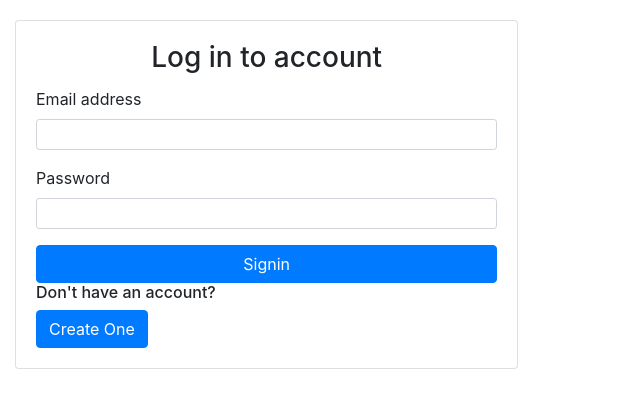
After one commit to PNC-WEP-ONE-WEEK-PROJECT/PHP-DB-G14, a PHP site: page /views/login.php in a window 1280 px wide. The commit adds this page. Shown: the top 408 px of the page, without its empty margins (0-640 px from the left). Run offline with PHP 8.4, Linux system fonts and the light colour scheme.

Commit message:
#10 singin/singout

```diff
--- a/controllers/edit_comment.php
+++ b/controllers/edit_comment.php
@@ -1,4 +1,3 @@
-
 <?php
 require_once ('../models/post.php');
 if($_SERVER['REQUEST_METHOD'] == 'POST'){
--- a/controllers/edit_post.php
+++ b/controllers/edit_post.php
@@ -1,4 +1,3 @@
-
 <?php
 require_once ('../models/post.php');
 if($_SERVER['REQUEST_METHOD'] == 'POST'){
--- a/css/style.css
+++ b/css/style.css
@@ -13,7 +13,6 @@ span{
 }
 
 .card{
-    /* border: 1px solid black; */
     margin:auto;
     background-color: #fff;
     margin-top: 20px;
--- a/views/comment_view.php
+++ b/views/comment_view.php
@@ -2,7 +2,6 @@
 <?php
 
 isset($_GET['id']) ? $id = $_GET['id'] : $id = null;
-
 ?>
 <form action="../controllers/comment_post.php" method="post" enctype="multipart/form-data" >
     <div class="card col-3">
--- a/views/edit_view.php
+++ b/views/edit_view.php
@@ -8,7 +8,6 @@ require_once ("../templates/header.php");
         $getPost=getPost($id);
         $text = $getPost['description'];
     ?>
-
     <form action="../controllers/edit_post.php" method="post" enctype="multipart/form-data" class="m-3">
         <div class="card">
             <div class="card-header">
--- /dev/null
+++ b/views/login.php
@@ -0,0 +1,36 @@
+<?php
+    session_start();
+    if (isset($_SESSION["userId"]) and !empty($_SESSION["userId"])) {
+        session_destroy();
+    }
+?>
+<?php require_once "../templates/header.php"; ?>
+<div class="global-container  col-5">
+    <div class="card login-form">
+        <div class="card-body">
+            <h3 class="card-title text-center">Log in to account</h3>
+            <div class="card-text">
+                <form action="../controllers/login_post.php" method="post" enctype="multipart/form-data">
+                    <div class="form-group">
+                        <label for="exampleInputEmail1">Email address</label>
+                        <input type="email" name="email" class="form-control form-control-sm"
+                    id="exampleInputEmail1" aria-describedby="emailHelp">
+                    </div>
+                    <div class="form-group">
+                        <label for="exampleInputPassword1">Password</label>
+
+               </a>
+                        <input type="password" name="password" class="form-control form-control-sm"
+              id="exampleInputPassword1">
+                    </div>
+                    <button type="submit" class="btn btn-primary btn-block">Signin</button>
+
+                    <div class="sign-up">
+                        <h6>Don't have an account? </h6>
+                        <a href="" class="btn btn-primary " >Create One</a>
+                    </div>
+                </form>
+            </div>
+        </div>
+    </div>
+<?php require_once "../templates/footer.php"; ?>
```
Also changed, not shown: controllers/login_post.php (added, +27 -0 lines), models/post.php (+24 -0 lines), views/post_view.php (+4 -3 lines), images/logo-login.png (renamed from images/login.png), js/app.js (deleted).
